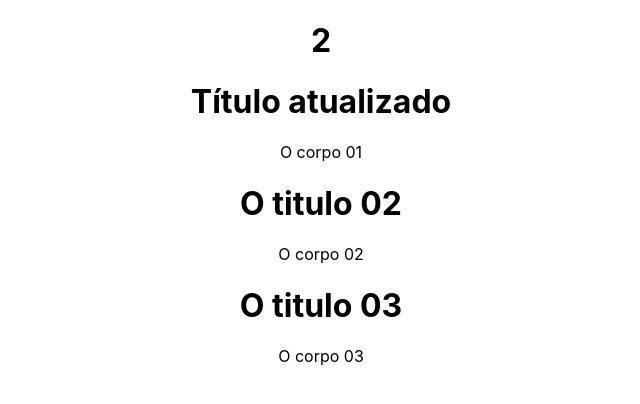
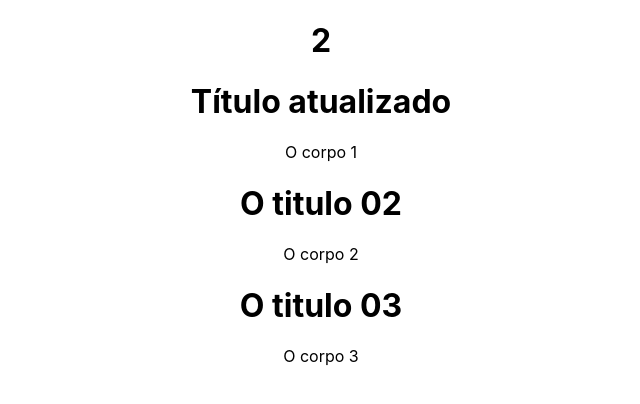
Before and after one commit to Talison-Miguel/Curso_de_React.Js_e_Next.Js, a React (Create React App) app in the folder 01-React-Basico/: page / in a window 1280 px wide. Shown: the top 404 px of the page, without its empty margins (319-959 px from the left). Built offline with nearby package versions, Linux system fonts and the light colour scheme.

Commit message:
Update App.js

```diff
--- a/01-React-Basico/src/App.js
+++ b/01-React-Basico/src/App.js
@@ -8,17 +8,17 @@ class App extends Component {
             {
                 id: 1,
                 title: 'O titulo 01',
-                body: 'O corpo 01'
+                body: 'O corpo 1'
             },
             {
                 id: 2,
                 title: 'O titulo 02',
-                body: 'O corpo 02'
+                body: 'O corpo 2'
             },
             {
                 id: 3,
                 title: 'O titulo 03',
-                body: 'O corpo 03'
+                body: 'O corpo 3'
             }
         ]
     }
```
